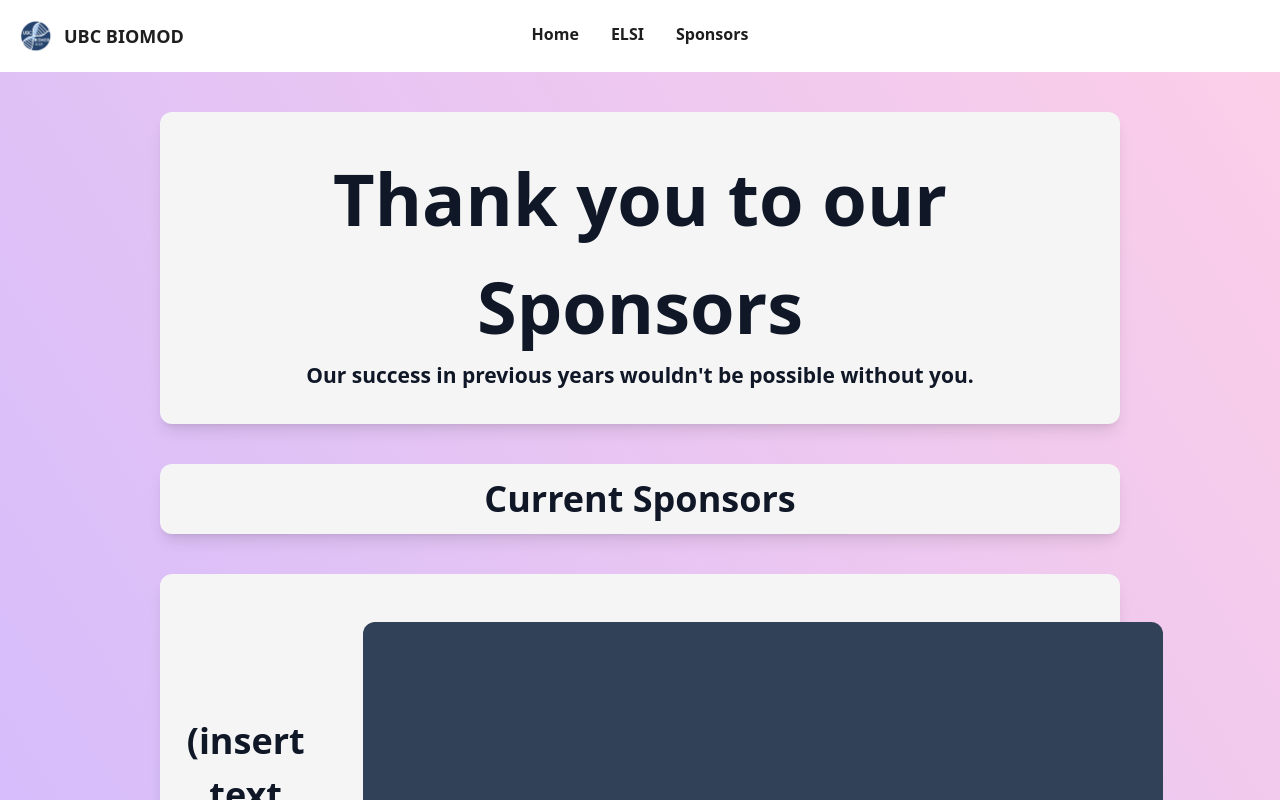
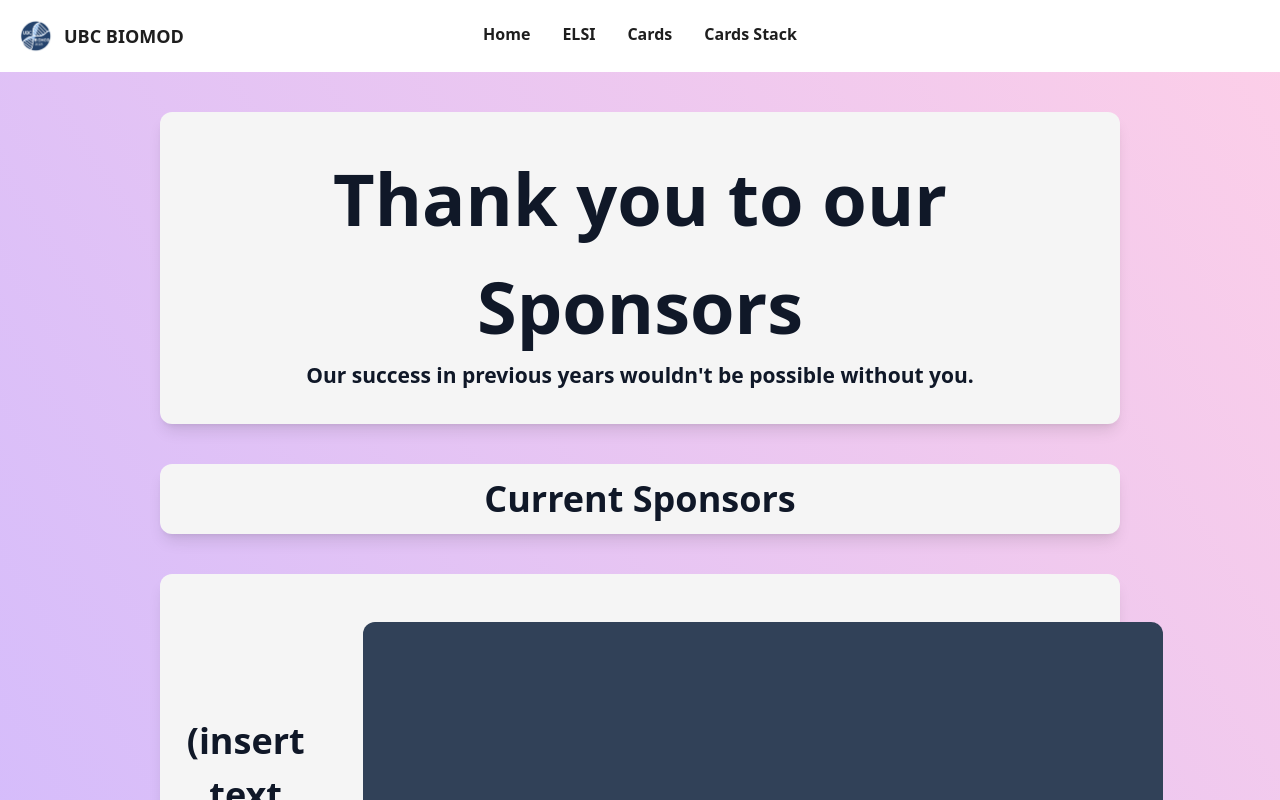
Before and after one commit to ubc-biomod/biomod2025, a React (Vite) app: page /sponsors in a window 1280 px wide. Shown: the top 800 px of the page. Built offline with nearby package versions, Linux system fonts and the light colour scheme.

Commit message:
sponsors page demo

```diff
--- a/src/App.tsx
+++ b/src/App.tsx
@@ -4,6 +4,7 @@ import { BrowserRouter as Router, Routes, Route } from 'react-router-dom';
 import MainPage from './pages/MainPage';
 import SponsorsPage from './pages/SponsorsPage';
 import ELSIPage from './pages/ELSIPage';
+import SponsorsPageDemo from './pages/SponsorsPageDemo';
 
 function App() {
   return (
@@ -12,6 +13,7 @@ function App() {
         <Route path="/" element={<MainPage />} />
         <Route path="/sponsors" element={<SponsorsPage />} />
         <Route path="/elsi" element={<ELSIPage />} />
+        <Route path="sponsors2" element={<SponsorsPageDemo />} />
       </Routes>
     </Router>
   );
--- a/src/main.tsx
+++ b/src/main.tsx
@@ -18,8 +18,13 @@ const links: Link[] = [
   },
   {
     href: "/sponsors",
-    title: "Sponsors"
+    title: "Cards"
+  },
+  {
+    href: "/sponsors2",
+    title: "Cards Stack"
   }
+
 ];
 
 const currentBase: string = "filler";
--- a/src/pages/SponsorsPage.tsx
+++ b/src/pages/SponsorsPage.tsx
@@ -1,5 +1,3 @@
-import SponsorCards from '../components/SponsorCards'
-
 function SponsorsPage() {
     return (
 
@@ -41,7 +39,6 @@ function SponsorsPage() {
                     </tr>
                 </table>
             </div>
-            <SponsorCards></SponsorCards>
         </div>
 
     )
--- /dev/null
+++ b/src/pages/SponsorsPageDemo.tsx
@@ -0,0 +1,7 @@
+import SponsorCards from "../components/SponsorCards";
+
+export default function SponsorsPageDemo() {
+    return (
+    <SponsorCards></SponsorCards>
+    )
+}
```
